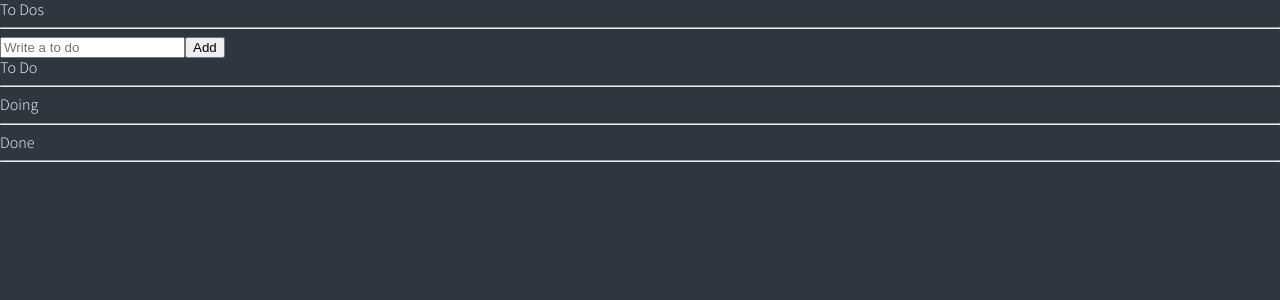
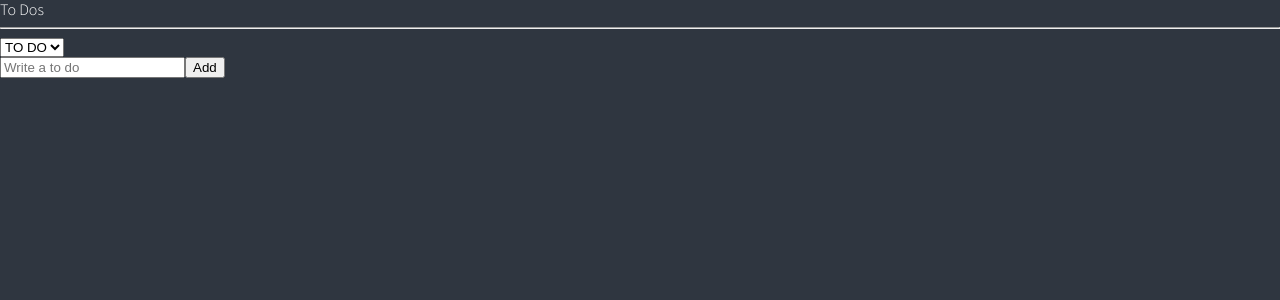
Before and after one commit to chaeikim-tech/react_todo, a React (Create React App) app: page / in a window 1280 px wide. Shown: the top 300 px of the page. Built offline with nearby package versions, Linux system fonts and the light colour scheme.

Commit message:
ToDo select state

```diff
--- a/src/atoms.tsx
+++ b/src/atoms.tsx
@@ -9,6 +9,11 @@
     category: "TO_DO" | "DOING" | "DONE";
 };
 
+export const categoryState = atom({
+    key:"category",
+    default: "TO_DO",
+});
+
 export const toDoState = atom<IToDo[]>({
     key: "toDo",
     default: [],
@@ -19,10 +24,7 @@
     //get function을 이용하면 selector의 내부로 atom을 가져올수 있음.
     get: ({get}) => {
         const toDos = get(toDoState);
-        return [
-            toDos.filter((toDo) => toDo.category === "TO_DO"),
-            toDos.filter((toDo) => toDo.category === "DOING"),
-            toDos.filter((toDo) => toDo.category === "DONE"),
-        ];
+        const category = get(categoryState);
+        return toDos.filter((toDo) => toDo.category === category);
     },
 });
--- a/src/components/ToDoList.tsx
+++ b/src/components/ToDoList.tsx
@@ -1,37 +1,29 @@
-import { useRecoilValue } from "recoil";
-import { toDoSelector, toDoState } from "../atoms";
+import React from 'react';
+import { useRecoilValue, useRecoilState } from "recoil";
+import { toDoSelector, categoryState } from "../atoms";
 import CreateToDo from './CreateToDo';
 import ToDo from './ToDo';
 
 
 function ToDoList() {
-    const [toDo, doing, done] = useRecoilValue(toDoSelector);
+    const toDos = useRecoilValue(toDoSelector);
+    const [category, setCategory] = useRecoilState(categoryState);
+    const onInput = (event: React.FormEvent<HTMLSelectElement>) => {
+        setCategory(event.currentTarget.value);
+    }
     return(
         <div>
             <h1>To Dos</h1>
             <hr />
+            <select value={category} onInput={onInput}>
+                <option value="TO_DO">TO DO</option>
+                <option value="DOING">Doing</option>
+                <option value="DONE">Done</option>
+            </select>
             <CreateToDo />
-            <h2>To Do</h2>
-            <ul>
-                {toDo.map((toDo) => (
-                    <ToDo key={toDo.id} {...toDo} />
-                ))}
-            </ul>
-            <hr />
-            <h2>Doing</h2>
-            <ul>
-                {doing.map((toDo) => (
-                    <ToDo key={toDo.id} {...toDo} />
-                ))}
-            </ul>
-            <hr />
-            <h2>Done</h2>
-            <ul>
-                {done.map((toDo) => (
-                    <ToDo key={toDo.id} {...toDo} />
-                ))}
-            </ul>
-            <hr />
+            {toDos?.map((toDo) => (
+                <ToDo key={toDo.id} {...toDo} />
+            ))}
         </div>
     )
 
```
